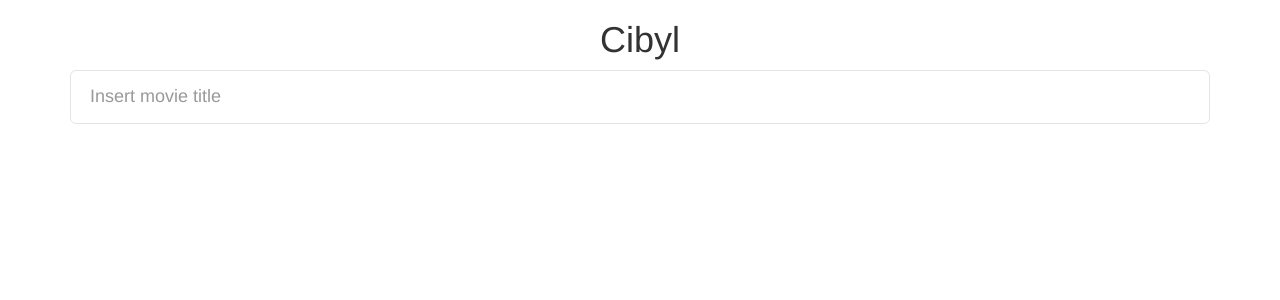
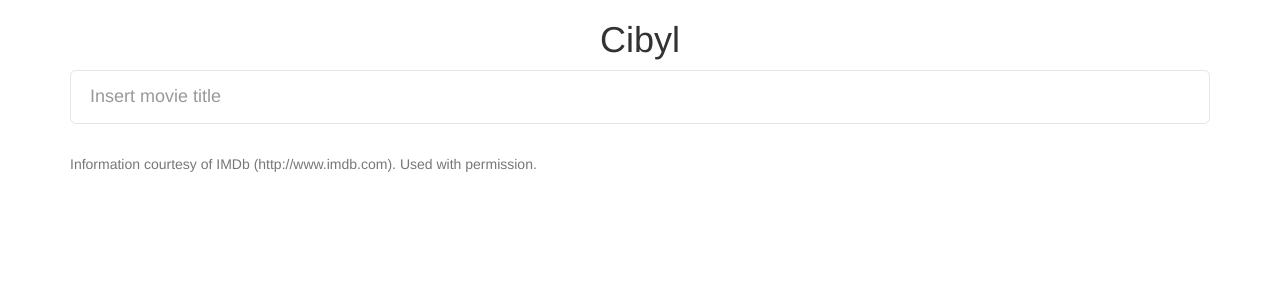
Before and after one commit to korabum/movie-recommender, a PHP site: page / in a window 1280 px wide. Shown: the top 300 px of the page. Run offline with PHP 8.4, Linux system fonts and the light colour scheme.

Commit message:
add footer

```diff
--- a/index.php
+++ b/index.php
@@ -119,5 +119,14 @@ if (isset($_GET['title'])) {
 	}
 ?>
 </div>
+<footer class="footer">
+<div class="container">
+        <p class="text-muted">Information courtesy of
+IMDb
+(http://www.imdb.com).
+Used with permission.</p>
+      </div>
+
+</footer>
 </body>
 </html>
```
